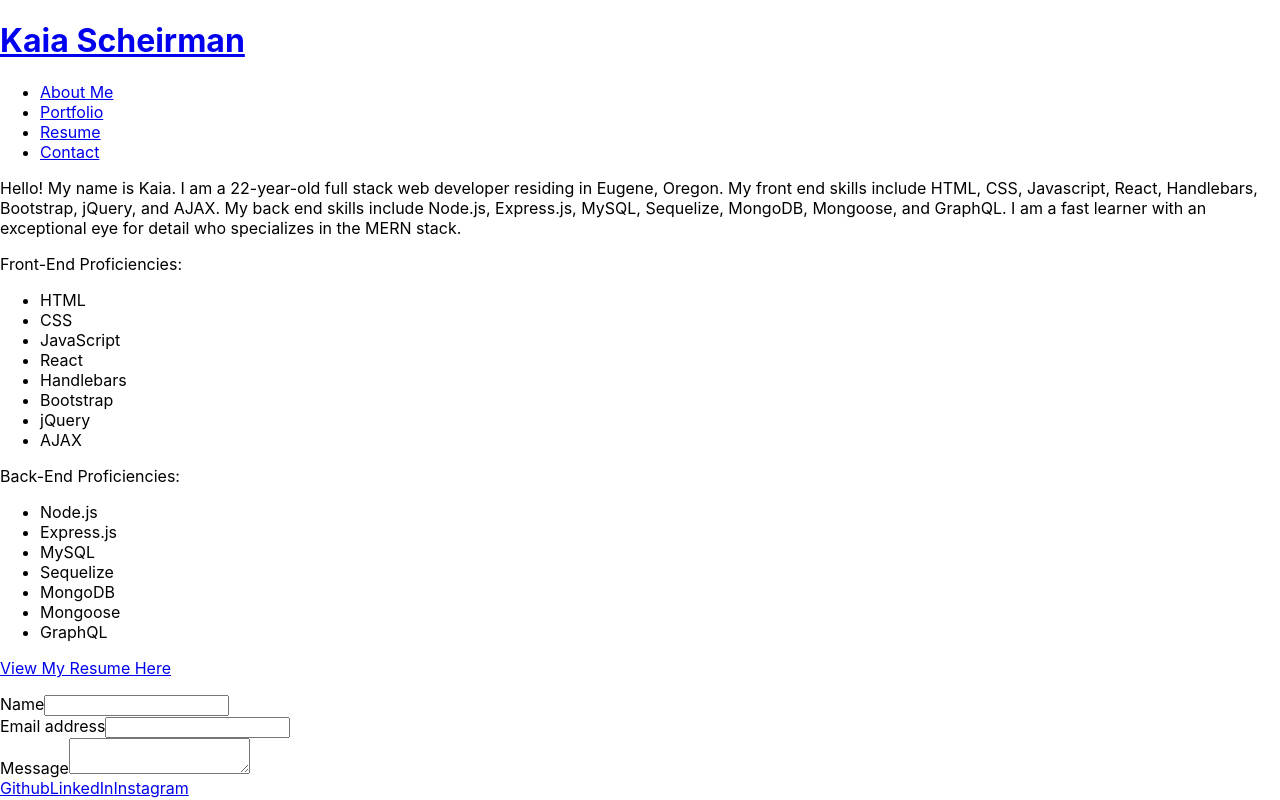
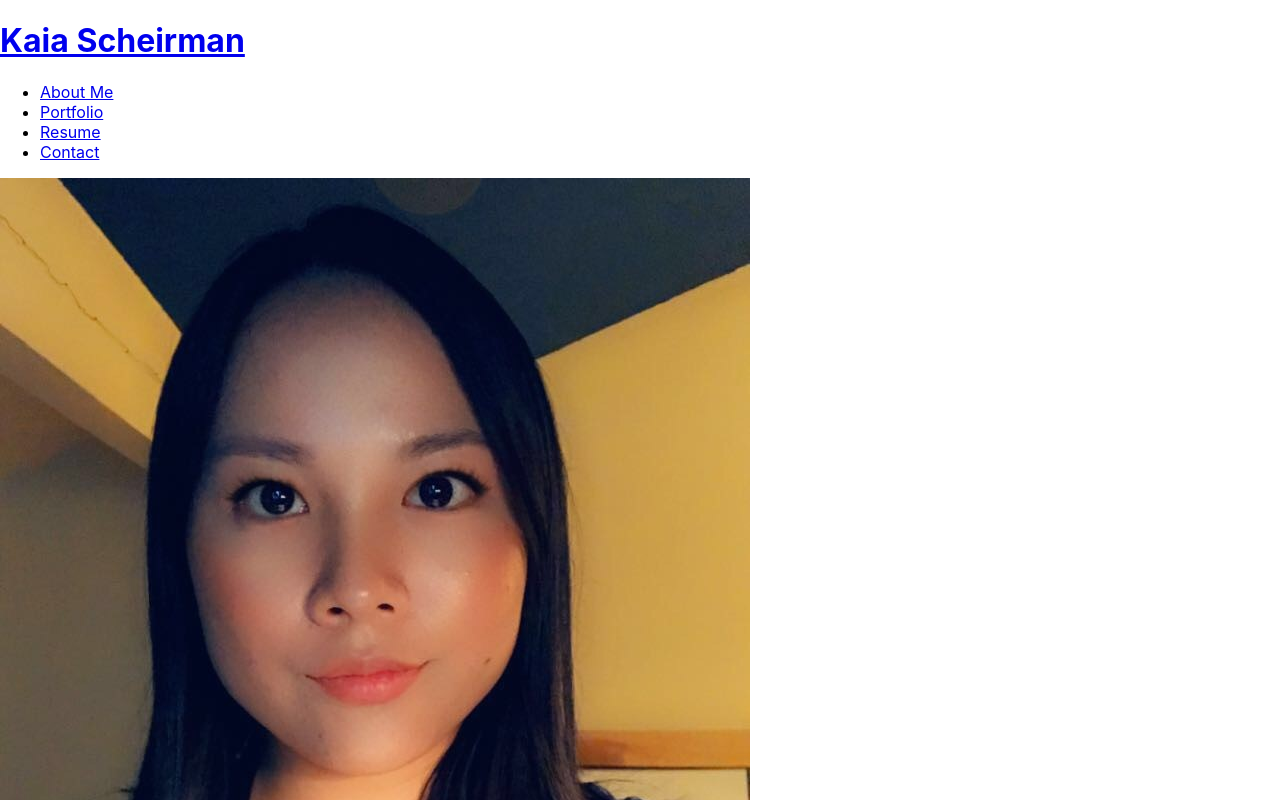
Before and after one commit to kaiafay/react-portfolio, a React (Create React App) app: page / in a window 1280 px wide. Shown: the top 800 px of the page. Built offline with nearby package versions, Linux system fonts and the light colour scheme.

Commit message:
add avatar photo to about me page

```diff
--- a/src/components/About/index.js
+++ b/src/components/About/index.js
@@ -1,13 +1,17 @@
 import React from 'react';
+import Avatar from '../../assets/images/avatar.JPG'
 
 function About() {
   return (
+    <div>
+      <img src={Avatar} alt='avatar of kaia' />
       <p id='about-me'>
         Hello! My name is Kaia. I am a 22-year-old full stack web developer residing in Eugene, Oregon.
         My front end skills include HTML, CSS, Javascript, React, Handlebars, Bootstrap, jQuery, and AJAX.
         My back end skills include Node.js, Express.js, MySQL, Sequelize, MongoDB, Mongoose, and GraphQL.
         I am a fast learner with an exceptional eye for detail who specializes in the MERN stack.
       </p>
+    </div>
   )
 }
 
```
Lines whose indentation alone changed are shown as unchanged.
